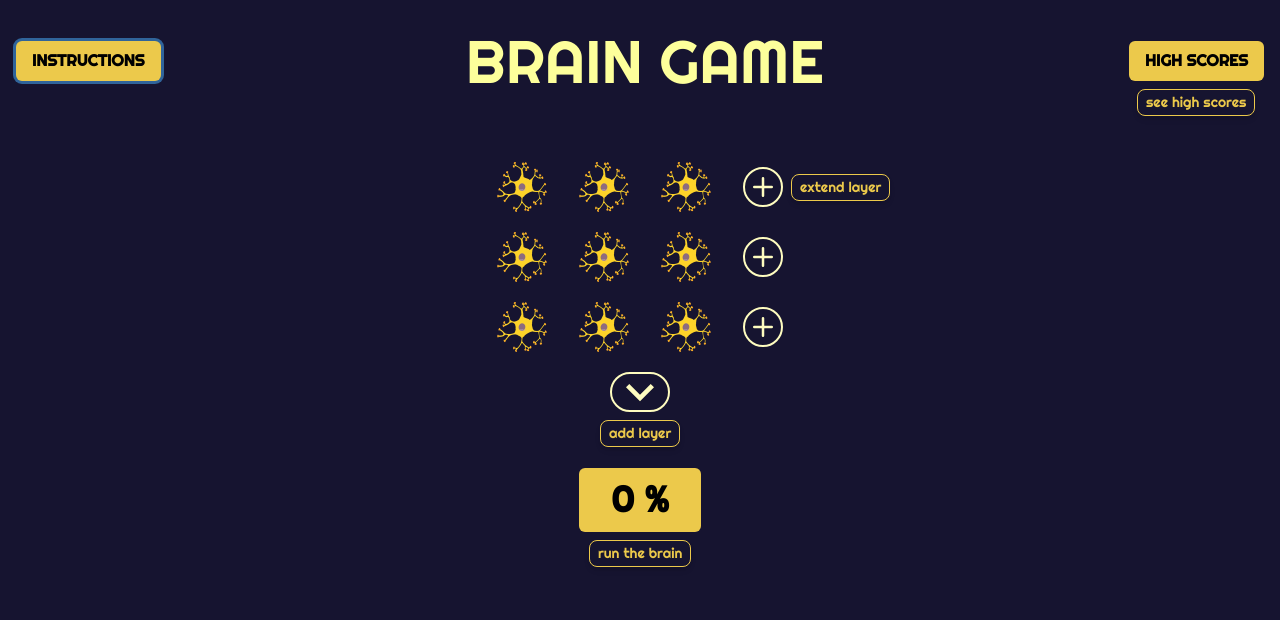
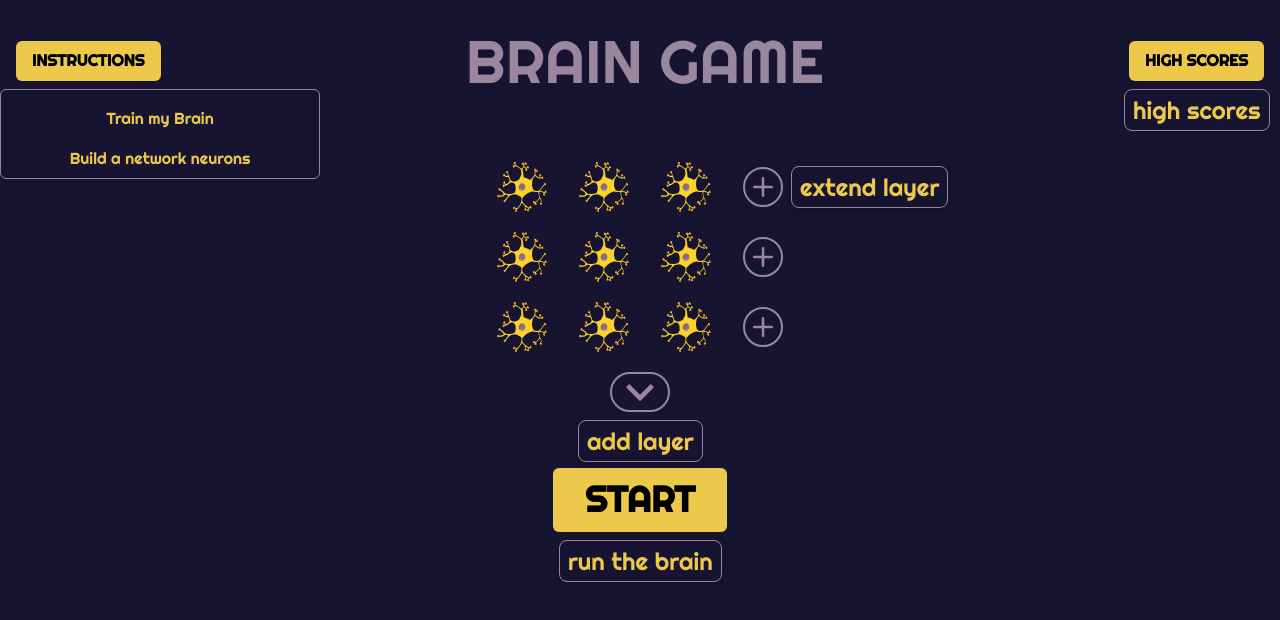
Before and after one commit to renn72/brain_game, a React (Create React App) app in the folder frontend/: page / in a window 1280 px wide. Both pictures are taken after a click on the button "INSTRUCTIONS". Shown: the top 620 px of the page. Built offline with nearby package versions, Linux system fonts and the light colour scheme; no server answers.

Commit message:
tooltips done, still need better instructions

```diff
--- a/frontend/src/App.js
+++ b/frontend/src/App.js
@@ -12,6 +12,7 @@ import {
 
 import BrainStack from './components/BrainStack'
 import HighScore from './components/HighScore'
+import Instructions from './components/Instructions'
 
 import { BrainContext } from './context/BrainContext'
 import { ToolTipsContext } from './context/ToolTipsContext'
@@ -20,27 +21,30 @@ import sendModel from './service_objects/sendModel'
 
 function App() {
   const { brainShape } = useContext(BrainContext)
-  const { toolTips, setToolTips } = useContext(ToolTipsContext)
+  const { toolTips } = useContext(ToolTipsContext)
   const [acc, setAcc] = useState(0)
   const { isOpen, onOpen, onClose } = useDisclosure(false)
+
+  const runButtonText = acc === 0 ? 'START' : `${acc} %`
 
   return (
     <div className='App'>
       <Flex alignItems='center' p={4}>
-        <Button colorScheme='yellow' onClick={setToolTips.toggle}>
-          INSTRUCTIONS
-        </Button>
+        <Instructions />
         <Spacer />
-        <Text fontSize='6xl'>BRAIN GAME</Text>
+        <Text fontSize='6xl' color='purple.100'>
+          BRAIN GAME
+        </Text>
         <Spacer />
         <Tooltip
-          label='see high scores'
+          label='high scores'
           isOpen={toolTips}
-          bg='161430'
+          bg='blue.900'
           color='yellow.400'
           borderWidth='1px'
           borderRadius='lg'
-          borderColor='yellow.400'
+          borderColor='purple.100'
+          fontSize='2xl'
         >
           <Button colorScheme='yellow' onClick={onOpen}>
             HIGH SCORES
@@ -55,7 +59,8 @@ function App() {
         color='yellow.400'
         borderWidth='1px'
         borderRadius='lg'
-        borderColor='yellow.400'
+        borderColor='purple.100'
+        fontSize='2xl'
       >
         <Button
           m={4}
@@ -64,12 +69,10 @@ function App() {
           colorScheme='yellow'
           onClick={() => sendModel(brainShape, setAcc)}
         >
-          <Text fontSize='4xl'>{acc} %</Text>
+          <Text fontSize='4xl'>{runButtonText}</Text>
         </Button>
       </Tooltip>
       <HighScore isOpen={isOpen} onClose={onClose} />
-
-      <footer></footer>
     </div>
   )
 }
--- a/frontend/src/components/AddButton.js
+++ b/frontend/src/components/AddButton.js
@@ -30,16 +30,17 @@ export default function AddButton(props) {
       label={label}
       placement={placement}
       isOpen={toolTips}
-      bg='161430'
+      bg='blue.900'
+      fontSize='2xl'
       color='yellow.400'
       borderWidth='1px'
       borderRadius='lg'
-      borderColor='yellow.400'
+      borderColor='purple.100'
     >
       <IconButton
-        color='yellow.100'
+        color='purple.100'
         variant='outline'
-        borderColor='yellow.100'
+        borderColor='purple.100'
         border='2px'
         icon={typeIcon}
         onClick={handleClick}
--- a/frontend/src/components/BrainStack.js
+++ b/frontend/src/components/BrainStack.js
@@ -1,17 +1,14 @@
 import React, { useContext } from 'react'
 import { VStack } from '@chakra-ui/react'
 import { BrainContext } from '../context/BrainContext'
-import { ToolTipsContext } from '../context/ToolTipsContext'
 
 import BrainRow from './BrainRow'
 import AddButton from './AddButton'
 
 export default function BrainStack() {
   const { brainShape, addRow } = useContext(BrainContext)
-  const { toolTips } = useContext(ToolTipsContext)
 
   return (
-    <div>
     <section className='game-board'>
       <VStack m={10} spacing={5}>
         {brainShape.map((row, i) => (
@@ -20,6 +17,5 @@ export default function BrainStack() {
         <AddButton handleClick={addRow} type='stack' />
       </VStack>
     </section>
-    </div>
   )
 }
--- a/frontend/src/components/HighScore.js
+++ b/frontend/src/components/HighScore.js
@@ -12,7 +12,6 @@ import {
 } from '@chakra-ui/react'
 
 import { HighScoreContext } from '../context/HighScoreContext'
-import { ToolTipsContext } from '../context/ToolTipsContext'
 
 export default function HighScore(props) {
   const { isOpen, onClose } = props
@@ -22,7 +21,6 @@ export default function HighScore(props) {
     getHighScore()
   }
 
-  console.log(highScore)
   return (
     <>
       <Drawer isOpen={isOpen} placement='right' onClose={onClose}>
--- a/frontend/src/components/Instructions.js
+++ b/frontend/src/components/Instructions.js
@@ -1,4 +1,4 @@
-import React, { useRef } from 'react'
+import React, { useRef, useContext } from 'react'
 import {
   Button,
   Popover,
@@ -6,14 +6,14 @@ import {
   PopoverContent,
   PopoverHeader,
   PopoverBody,
-  PopoverFooter,
-  PopoverCloseButton,
-  Box,
-  ButtonGroup,
 } from '@chakra-ui/react'
+
+import { ToolTipsContext } from '../context/ToolTipsContext'
 
 export default function Instructions() {
   const initialFocusRef = useRef()
+  const { setToolTips } = useContext(ToolTipsContext)
+
   return (
     <Popover
       initialFocusRef={initialFocusRef}
@@ -21,31 +21,15 @@ export default function Instructions() {
       closeOnBlur={false}
     >
       <PopoverTrigger>
-        <Button colorScheme='yellow'>INSTRUCTIONS</Button>
+        <Button colorScheme='yellow' onClick={setToolTips.toggle}>
+          INSTRUCTIONS
+        </Button>
       </PopoverTrigger>
-      <PopoverContent color='yellow.400' bg='blue.900' borderColor='blue.800'>
+      <PopoverContent color='yellow.400' bg='blue.900' borderColor='purple.100'>
         <PopoverHeader pt={4} border='0'>
           Train my Brain
         </PopoverHeader>
-        <PopoverCloseButton />
-        <PopoverBody>
-          Lorem ipsum dolor sit amet, consectetur adipisicing elit, sed do
-          eiusmod tempor incididunt ut labore et dolore.
-        </PopoverBody>
-        <PopoverFooter
-          border='0'
-          d='flex'
-          alignItems='center'
-          justifyContent='space-between'
-          pb={4}
-        >
-          <Box fontSize='sm'>Step 2 of 4</Box>
-          <ButtonGroup size='sm'>
-            <Button colorScheme='blue' ref={initialFocusRef}>
-              Next
-            </Button>
-          </ButtonGroup>
-        </PopoverFooter>
+        <PopoverBody>Build a network neurons</PopoverBody>
       </PopoverContent>
     </Popover>
   )
--- a/frontend/src/context/HighScoreContext.js
+++ b/frontend/src/context/HighScoreContext.js
@@ -8,7 +8,6 @@ export const HighScoreProvider = ({ children }) => {
 
   const getHighScore = async () => {
     const res = await axios.get('api/high_score')
-    console.log(res.data)
     setHighScore(res.data)
   }
 
--- a/frontend/src/themes/theme.js
+++ b/frontend/src/themes/theme.js
@@ -5,6 +5,17 @@ const theme = extendTheme({
     heading: 'Righteous',
     body: 'Righteous',
   },
+  colors: {
+    blue: {
+      900: '#161430',
+    },
+    purple: {
+      100: '#9A879D',
+    },
+  },
+  shadows: {
+    outline: '0 0 0 3px #161430',
+  },
 })
 
 export default theme
```
Lines whose indentation alone changed are shown as unchanged.
